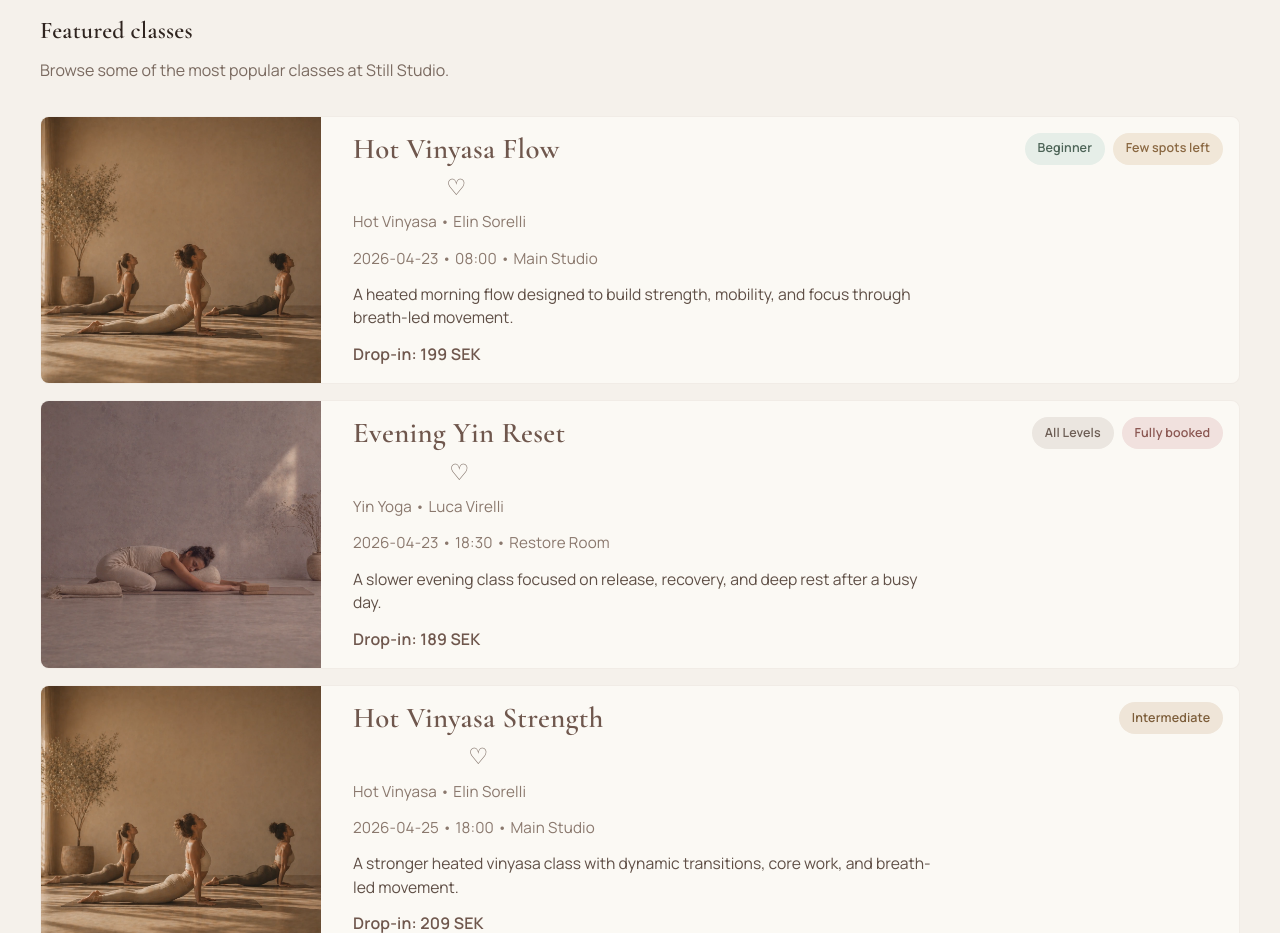
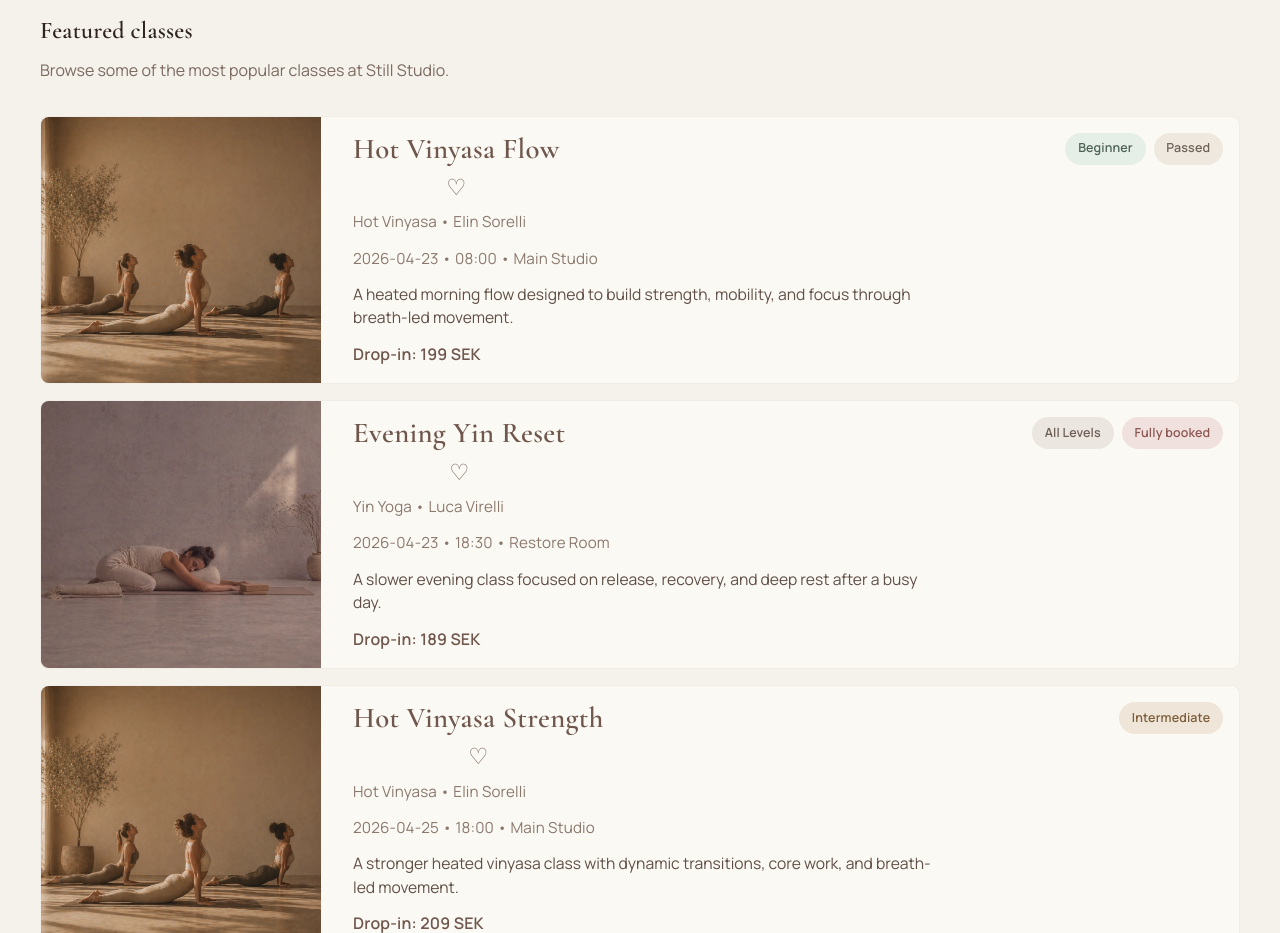
Before and after one commit to JennAnd/yoga-booking-platform, a React (Vite) app: page / in a window 1280 px wide. Shown: the part 3360-4293 px from the top of the page. Built offline with nearby package versions, Linux system fonts and the light colour scheme.

Commit message:
feat: prevent booking past classes

```diff
--- a/src/components/classes/ClassCard.jsx
+++ b/src/components/classes/ClassCard.jsx
@@ -8,8 +8,10 @@ import Badge from "../ui/Badge";
 import { getAvailabilityStatus } from "../../utils/getAvailabilityStatus";
 import { getAvailabilityBadgeVariant } from "../../utils/getAvailabilityBadgeVariant";
 import useAuth from "../../hooks/useAuth";
+import { hasClassPassed } from "../../utils/classTime";
 
 function ClassCard({ yogaClass }) {
+  const isPastClass = hasClassPassed(yogaClass);
   const availabilityStatus = getAvailabilityStatus(yogaClass.availableSpots);
   const availabilityBadgeVariant = getAvailabilityBadgeVariant(
     yogaClass.availableSpots,
@@ -67,7 +69,9 @@ function ClassCard({ yogaClass }) {
             <div className="class-card__badges">
               <Badge variant={levelBadgeVariant}>{yogaClass.level}</Badge>
 
-              {availabilityBadgeVariant ? (
+              {isPastClass ? (
+                <Badge variant="neutral">Passed</Badge>
+              ) : availabilityBadgeVariant ? (
                 <Badge variant={availabilityBadgeVariant}>
                   {availabilityStatus}
                 </Badge>
--- a/src/components/ui/ui.css
+++ b/src/components/ui/ui.css
@@ -202,6 +202,11 @@
   color: #8a6842;
 }
 
+.ui-badge--neutral {
+  background-color: #eee8df;
+  color: #6f6257;
+}
+
 /* ---------------------------------- */
 /* Spinner                                      */
 /* Loading indicator                      */
--- a/src/pages/ClassDetails.jsx
+++ b/src/pages/ClassDetails.jsx
@@ -10,6 +10,7 @@ import useAuth from "../hooks/useAuth";
 import { classes } from "../data/classes";
 import { getAvailabilityStatus } from "../utils/getAvailabilityStatus";
 import { getAvailabilityBadgeVariant } from "../utils/getAvailabilityBadgeVariant";
+import { hasClassPassed } from "../utils/classTime";
 
 function ClassDetails() {
   const { id } = useParams();
@@ -28,11 +29,6 @@ function ClassDetails() {
   });
 
   const yogaClass = classes.find((currentClass) => currentClass.id === id);
-  const isBooked = user?.bookings.includes(yogaClass?.id);
-  const isFavorite = user?.favorites.includes(yogaClass?.id);
-  const isWaitlisted = user?.waitlist.includes(yogaClass?.id);
-  const isLoggedIn = Boolean(user);
-  const isClassFull = yogaClass?.availableSpots === 0;
 
   if (!yogaClass) {
     return (
@@ -42,6 +38,13 @@ function ClassDetails() {
       </section>
     );
   }
+
+  const isBooked = user?.bookings.includes(yogaClass.id);
+  const isFavorite = user?.favorites.includes(yogaClass.id);
+  const isWaitlisted = user?.waitlist.includes(yogaClass.id);
+  const isLoggedIn = Boolean(user);
+  const isClassFull = yogaClass.availableSpots === 0;
+  const isPastClass = hasClassPassed(yogaClass);
 
   const availabilityStatus = getAvailabilityStatus(yogaClass.availableSpots);
   const availabilityBadgeVariant = getAvailabilityBadgeVariant(
@@ -160,7 +163,9 @@ function ClassDetails() {
         <div className="class-details__badges">
           <Badge variant={levelBadgeVariant}>{yogaClass.level}</Badge>
 
-          {availabilityBadgeVariant ? (
+          {isPastClass ? (
+            <Badge variant="neutral">Passed</Badge>
+          ) : availabilityBadgeVariant ? (
             <Badge variant={availabilityBadgeVariant}>
               {availabilityStatus}
             </Badge>
@@ -195,13 +200,17 @@ function ClassDetails() {
             </p>
           ) : null}
 
-          {!isLoggedIn ? (
+          {isPastClass ? (
+            <p className="class-details__booking-note">
+              This class has already passed and can no longer be booked.
+            </p>
+          ) : !isLoggedIn ? (
             <p className="class-details__booking-note">
               Please log in to book this class or join the waitlist.
             </p>
           ) : null}
 
-          {isLoggedIn && !isClassFull && !isBooked ? (
+          {isLoggedIn && !isPastClass && !isClassFull && !isBooked ? (
             <button
               type="button"
               className="ui-button ui-button--primary"
@@ -221,7 +230,11 @@ function ClassDetails() {
             </button>
           ) : null}
 
-          {isLoggedIn && isClassFull && !isBooked && !isWaitlisted ? (
+          {isLoggedIn &&
+          !isPastClass &&
+          isClassFull &&
+          !isBooked &&
+          !isWaitlisted ? (
             <button
               type="button"
               className="ui-button ui-button--secondary"
--- /dev/null
+++ b/src/utils/classTime.js
@@ -0,0 +1,13 @@
+/*
+  Helper functions for class dates and times.
+
+  Used to check if a class has already passed
+  based on its date and start time.
+*/
+
+export function hasClassPassed(yogaClass) {
+  const classDateTime = new Date(`${yogaClass.date}T${yogaClass.time}`);
+  const now = new Date();
+
+  return classDateTime < now;
+}
--- a/src/utils/scheduleDates.js
+++ b/src/utils/scheduleDates.js
@@ -1,8 +1,8 @@
 /*
-  Hjälpfunktioner för att skapa verkliga schemadatum.
+  Helper functions for creating real schedule dates.
 
-  Används för att generera datum från dagens datum och framåt,
-  så att klasschemat inte behöver hårdkodade datum.
+  Used to generate dates from today's date and forward,
+  so the class schedule does not need hardcoded dates.
 */
 
 const DAYS_IN_SCHEDULE = 14;
```
